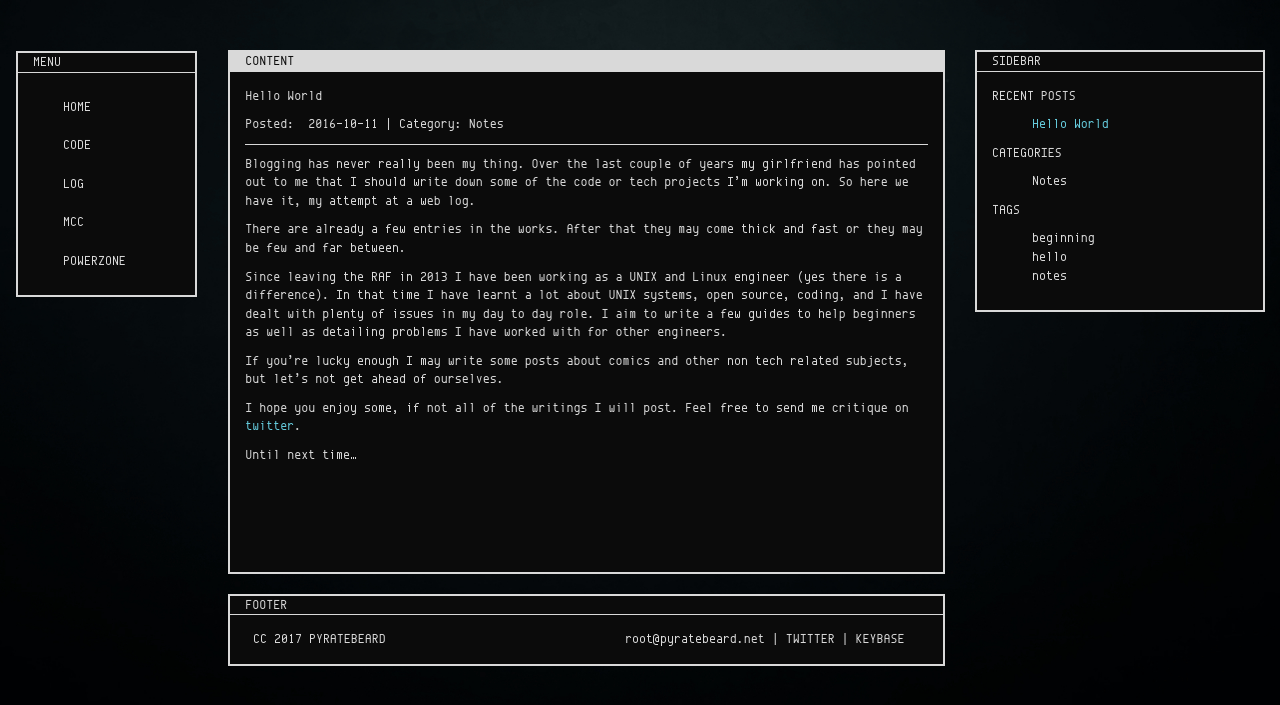
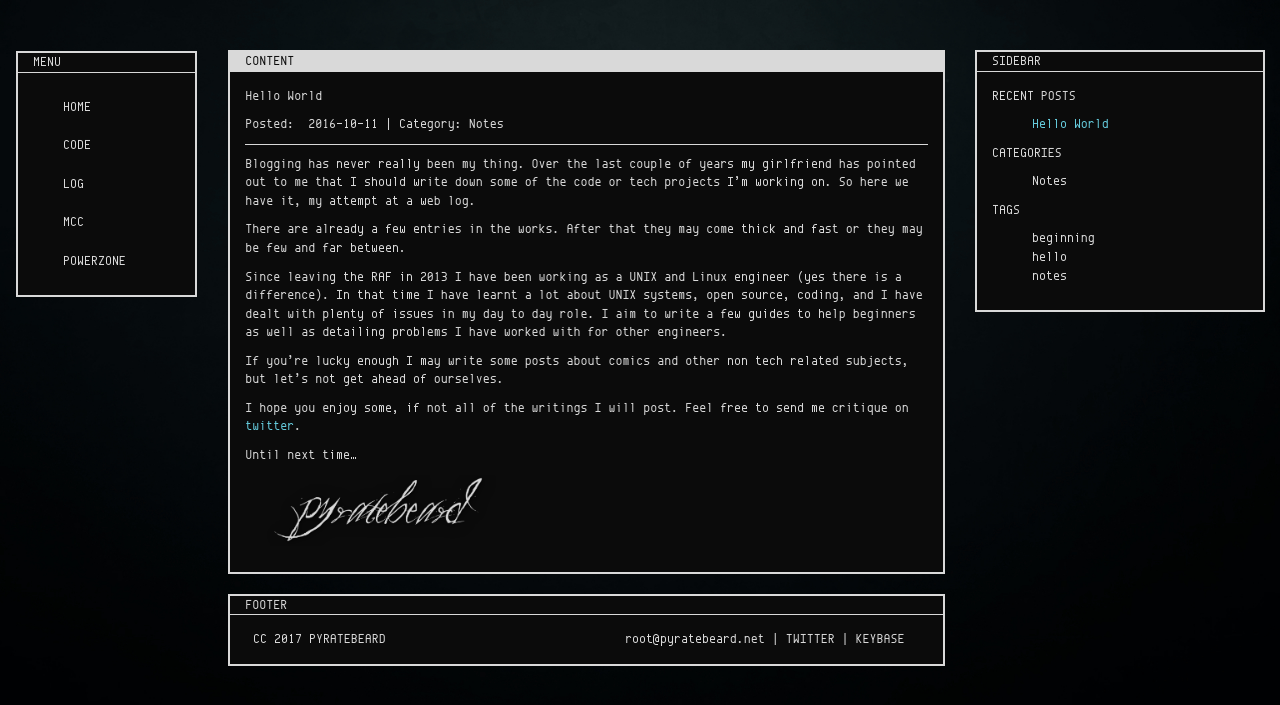
Before and after one commit to pyratebeard/pyratebeard.github.io, a Jekyll site: the page built from _posts/2016-10-11-hello-world.md, in a window 1280 px wide. Shown: the top 705 px of the page. Built offline with Jekyll 4.4.1, drawn with Linux system fonts in a browser that asks for light colours.

Commit message:
added sig to hello world post

```diff
--- a/_posts/2016-10-11-hello-world.md
+++ b/_posts/2016-10-11-hello-world.md
@@ -17,3 +17,5 @@ If you're lucky enough I may write some posts about comics and other non tech re
 I hope you enjoy some, if not all of the writings I will post. Feel free to send me critique on [twitter](https://twitter.com/pyratebeard){:target="_blank"}.
 
 Until next time...
+
+![alt text]({{ site.baseurl}}/images/text_logo.png){:style="max-width: 270px;"}
```
Also changed, not shown: images/text_logo.png (added).
